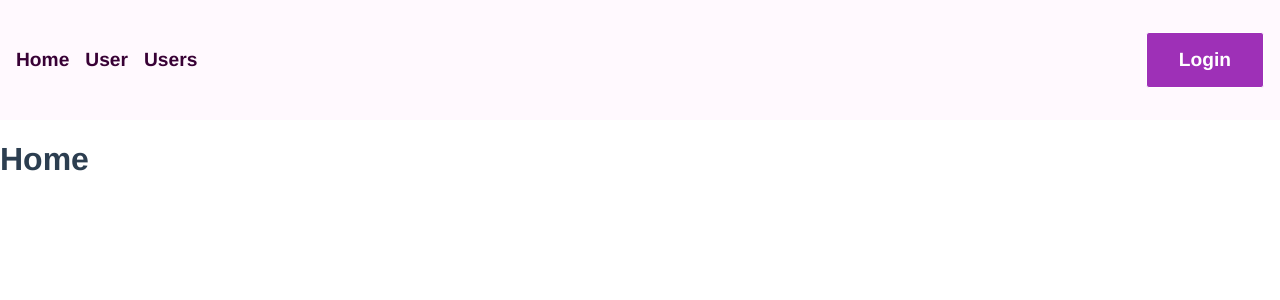
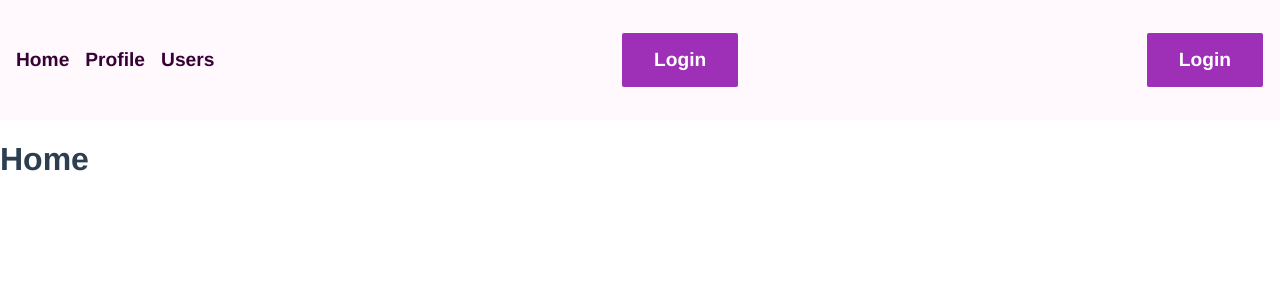
Before and after one commit to brantac/crud-vue3-express-mariadb, a Vue app in the folder frontend/: page /login in a window 1280 px wide. Shown: the top 300 px of the page. Built offline with nearby package versions, Linux system fonts and the light colour scheme.

Commit message:
move the Login button to navbar component

```diff
--- a/frontend/src/components/Navbar.vue
+++ b/frontend/src/components/Navbar.vue
@@ -2,10 +2,13 @@
     <nav>
       <ul class="nav-items">
         <li><router-link to="/">Home</router-link></li>
-        <li><router-link to="/user/:id">User</router-link></li>
+        <li><router-link to="/user/:id">Profile</router-link></li>
         <li><router-link to="/users">Users</router-link></li>
       </ul>
     </nav>
+    <!-- Login button -->
+    <router-link class="login-btn" to="/login">Login</router-link>
+    <!-- /Login button -->
 </template>
 
 <script setup lang="ts">
```
